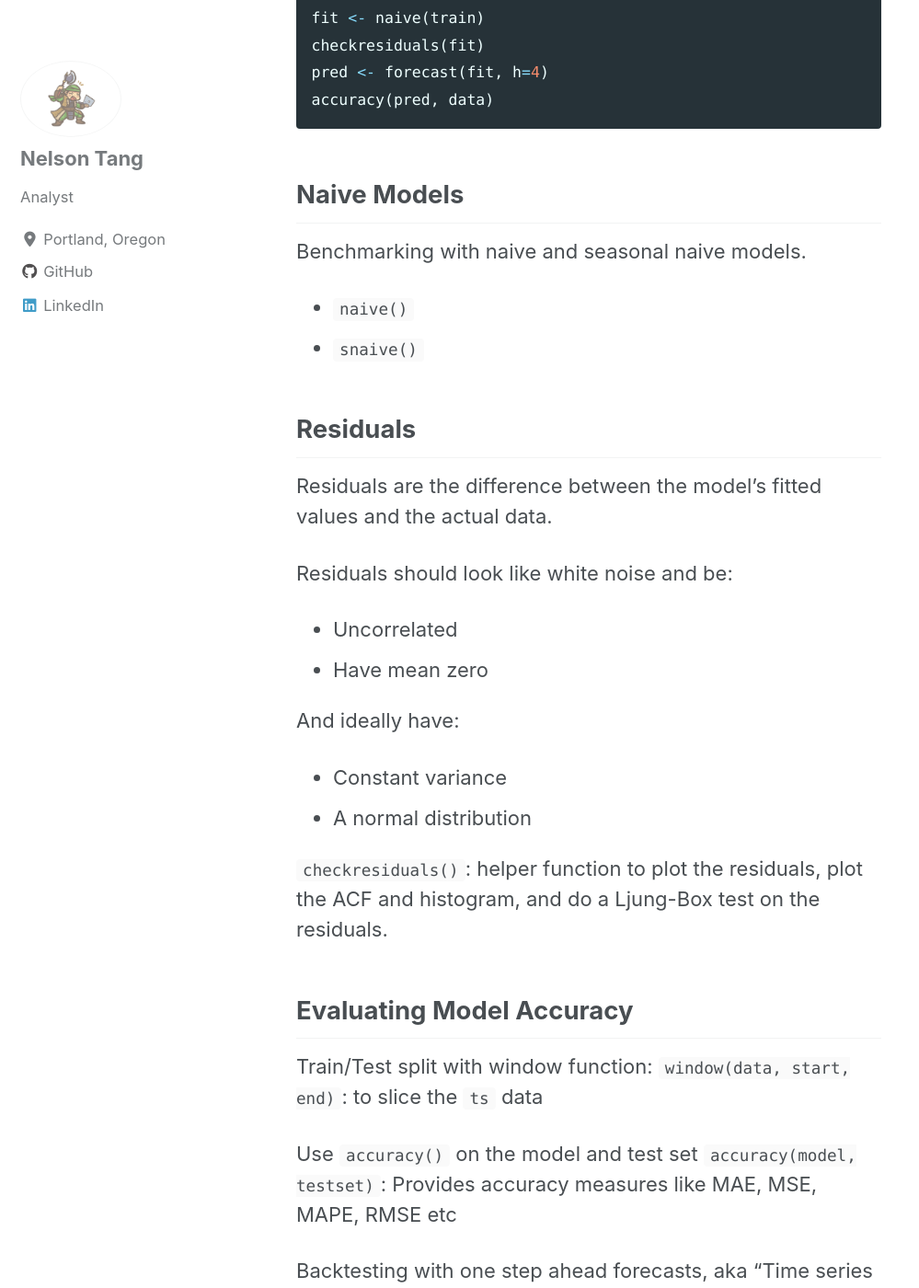
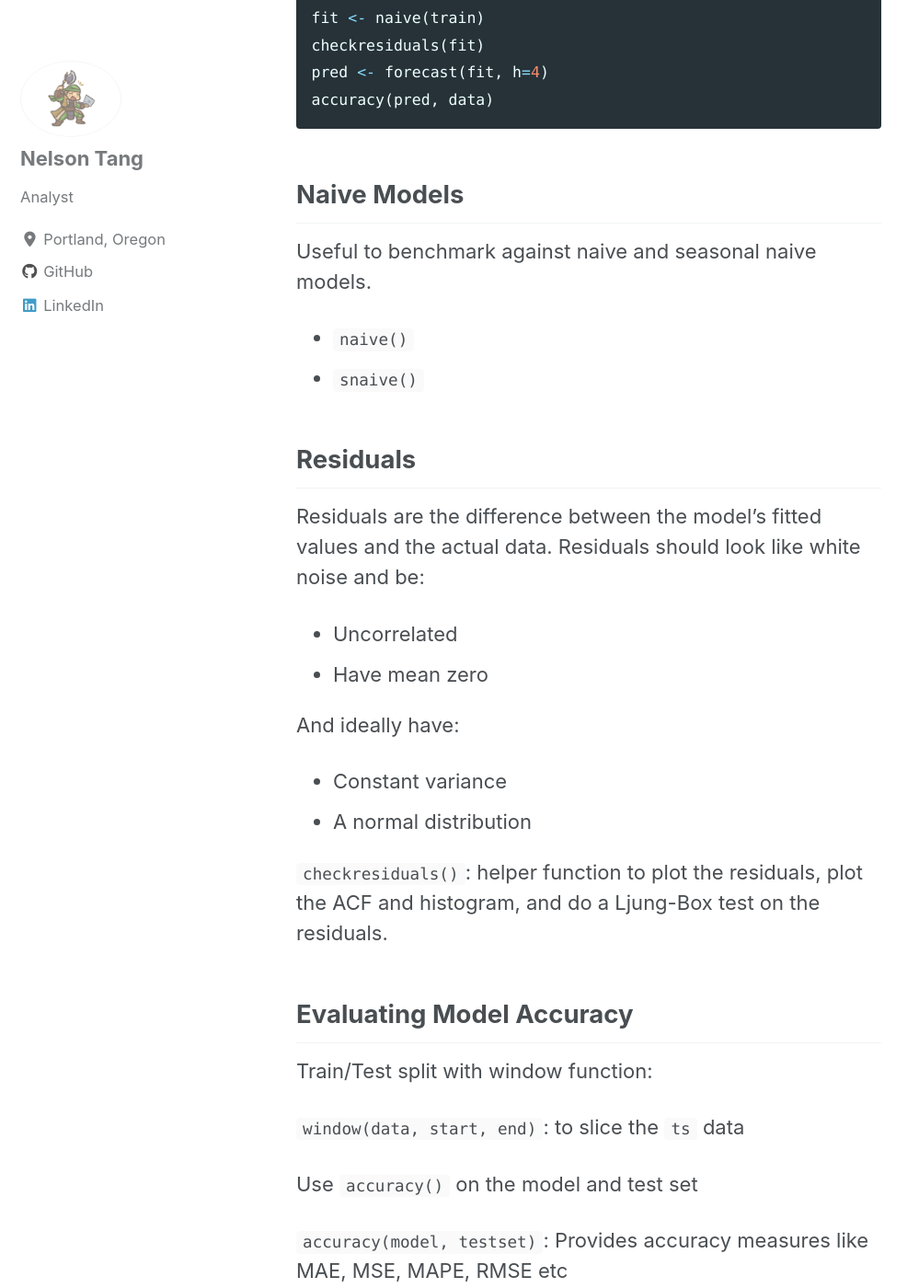
Before and after one commit to banditkingsofancientspreadsheets/banditkingsofancientspreadsheets.github.io, a Jekyll site: the page built from _posts/2020-01-26-time-series-forecasting-in-r.md, in a window 1280 px wide and 1400 px high, scrolled down 2013 px. Shown: the whole window at 92% size, without its empty margins (0-999 px from the left). Built offline with Jekyll 4.4.1, drawn with Linux system fonts in a browser that asks for light colours; cached includes are drawn as plain includes; nearby versions of some CDN libraries; some of the changed text lies outside the part shown.

Commit message:
minor fixes

```diff
--- a/_posts/2020-01-26-time-series-forecasting-in-r.md
+++ b/_posts/2020-01-26-time-series-forecasting-in-r.md
@@ -1,7 +1,7 @@
 ---
 title: “Time Series Cheat Sheet in R”
 date: 2020-01-26
-tags: [R]
+tags: [r]
 excerpt: "Getting started using the `forecast` package for time series data in R, as quickly as possible and no explanations."
 mathjax: "true"
 ---
@@ -61,15 +60,13 @@
 
 ## Naive Models
 
-Benchmarking with naive and seasonal naive models.
+Useful to benchmark against naive and seasonal naive models.
 * `naive()`
 * `snaive()`
 
 ## Residuals
 
-Residuals are the difference between the model's fitted values and the actual data.
-
-Residuals should look like white noise and be:
+Residuals are the difference between the model's fitted values and the actual data. Residuals should look like white noise and be:
 
 * Uncorrelated
 * Have mean zero
```
Also changed, not shown: other parts of _posts/2020-01-26-time-series-forecasting-in-r.md (+4 -4 lines).
